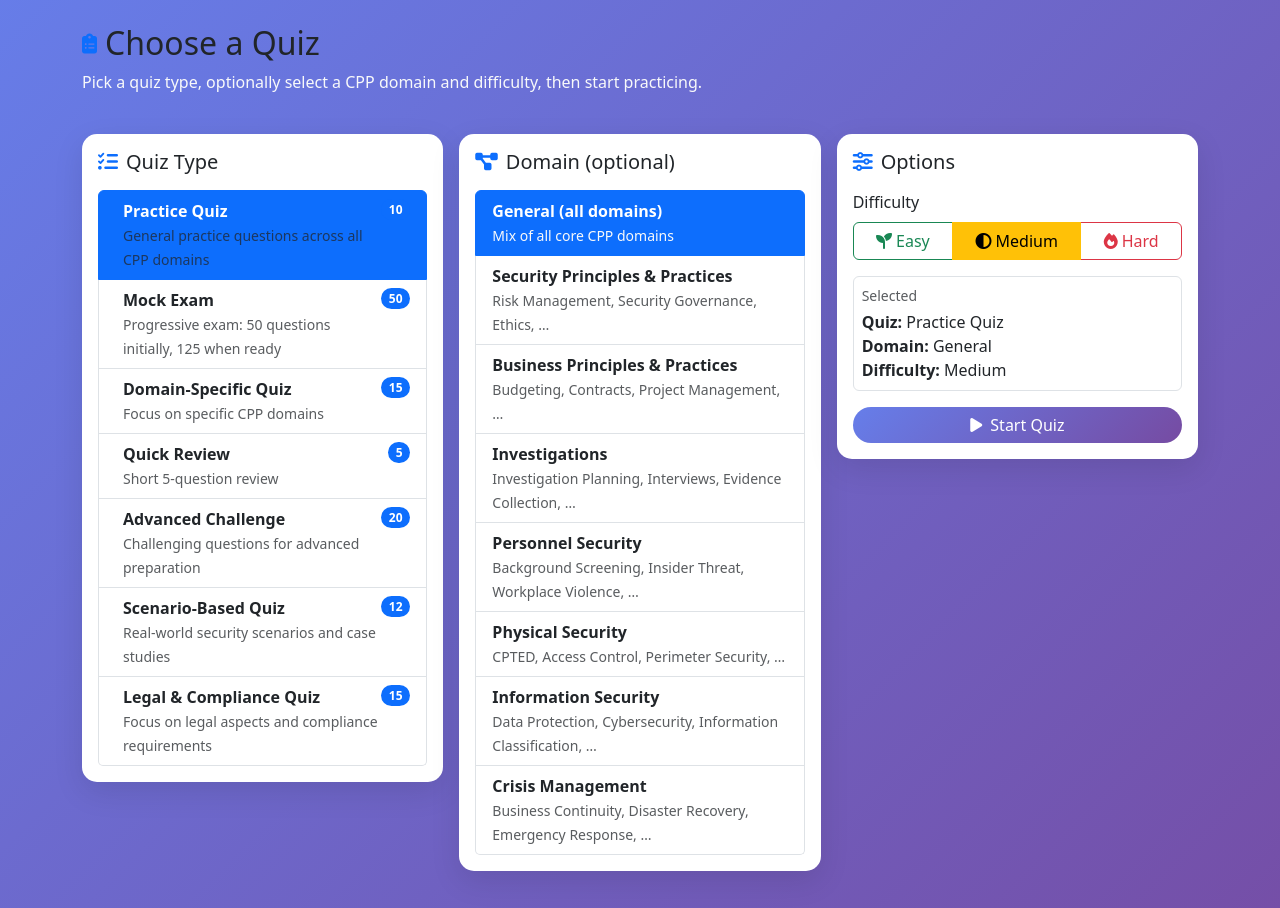
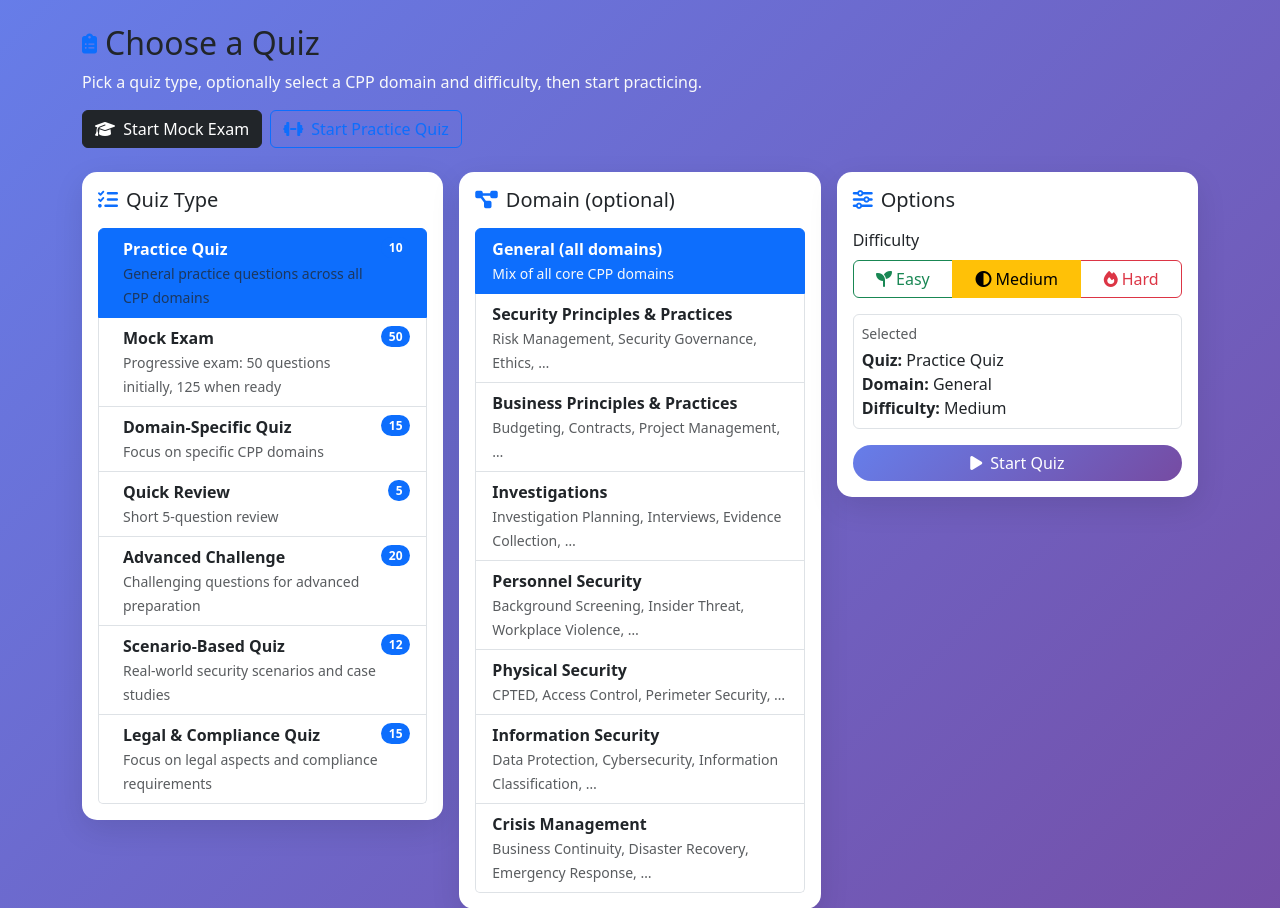
Before and after one commit to etafirearms/cpp-test-prep, a Flask app: template templates/quiz_selector.html in a window 1280 px wide. Shown: the part 56-964 px from the top of the page. Run offline with Flask 3, Linux system fonts and the light colour scheme; the template is opened without the code that fills it, so the values that code supplies are empty; some libraries are stand-ins or nearby versions.

Commit message:
Update quiz_selector.html
Adding Mock Exam button

```diff
--- a/templates/quiz_selector.html
+++ b/templates/quiz_selector.html
@@ -8,7 +8,19 @@
       <i class="fas fa-clipboard-list fa-lg text-primary me-2"></i>
       <h2 class="mb-0">Choose a Quiz</h2>
     </div>
-    <p class="text-light mt-2">Pick a quiz type, optionally select a CPP domain and difficulty, then start practicing.</p>
+    <p class="text-light mt-2">
+      Pick a quiz type, optionally select a CPP domain and difficulty, then start practicing.
+    </p>
+
+    <!-- Quick actions -->
+    <div class="d-flex flex-wrap gap-2 mt-2">
+      <a class="btn btn-dark" href="{{ url_for('quiz', quiz_type='mock-exam') }}">
+        <i class="fas fa-graduation-cap me-1"></i> Start Mock Exam
+      </a>
+      <a class="btn btn-outline-primary" href="{{ url_for('quiz', quiz_type='practice') }}">
+        <i class="fas fa-dumbbell me-1"></i> Start Practice Quiz
+      </a>
+    </div>
   </div>
 </div>
 
@@ -52,7 +64,6 @@
             class="list-group-item list-group-item-action"
             data-domain="{{ dkey }}"
           >
-            <!-- Header + mastery badge row -->
             <div class="d-flex justify-content-between align-items-center">
               <div class="fw-bold">{{ dinfo.name }}</div>
               {% set prog = user_progress.get(dkey) %}
@@ -66,8 +77,6 @@
                 {% endif %}
               {% endif %}
             </div>
-
-            <!-- Topics + stats line -->
             <small class="text-muted">
               {{ ', '.join(dinfo.topics[:3]) }}{% if dinfo.topics|length > 3 %}, …{% endif %}
               {% if prog %} • Avg: {{ '%.0f'|format(prog.average_score) }}% • Streak: {{ prog.consecutive_good_scores }}{% endif %}
@@ -152,7 +161,9 @@
   document.querySelectorAll('#difficultyGroup input[name="difficulty"]').forEach(r => {
     r.addEventListener('change', () => {
       selectedDifficulty = r.value;
-      document.getElementById('selDiff').textContent = r.labels[0].innerText.trim();
+      // Use label text for display
+      const label = document.querySelector(`label[for="${r.id}"]`);
+      document.getElementById('selDiff').textContent = label ? label.innerText.trim() : r.value;
     });
   });
 
@@ -162,7 +173,6 @@
     if (selectedDomainKey) params.set('domain', selectedDomainKey);
     if (selectedDifficulty) params.set('difficulty', selectedDifficulty);
 
-    // Your /quiz/<quiz_type> route validates quiz_type against QUIZ_TYPES
     window.location.href = `/quiz/${encodeURIComponent(selectedQuizKey)}?${params.toString()}`;
   });
 </script>
```
